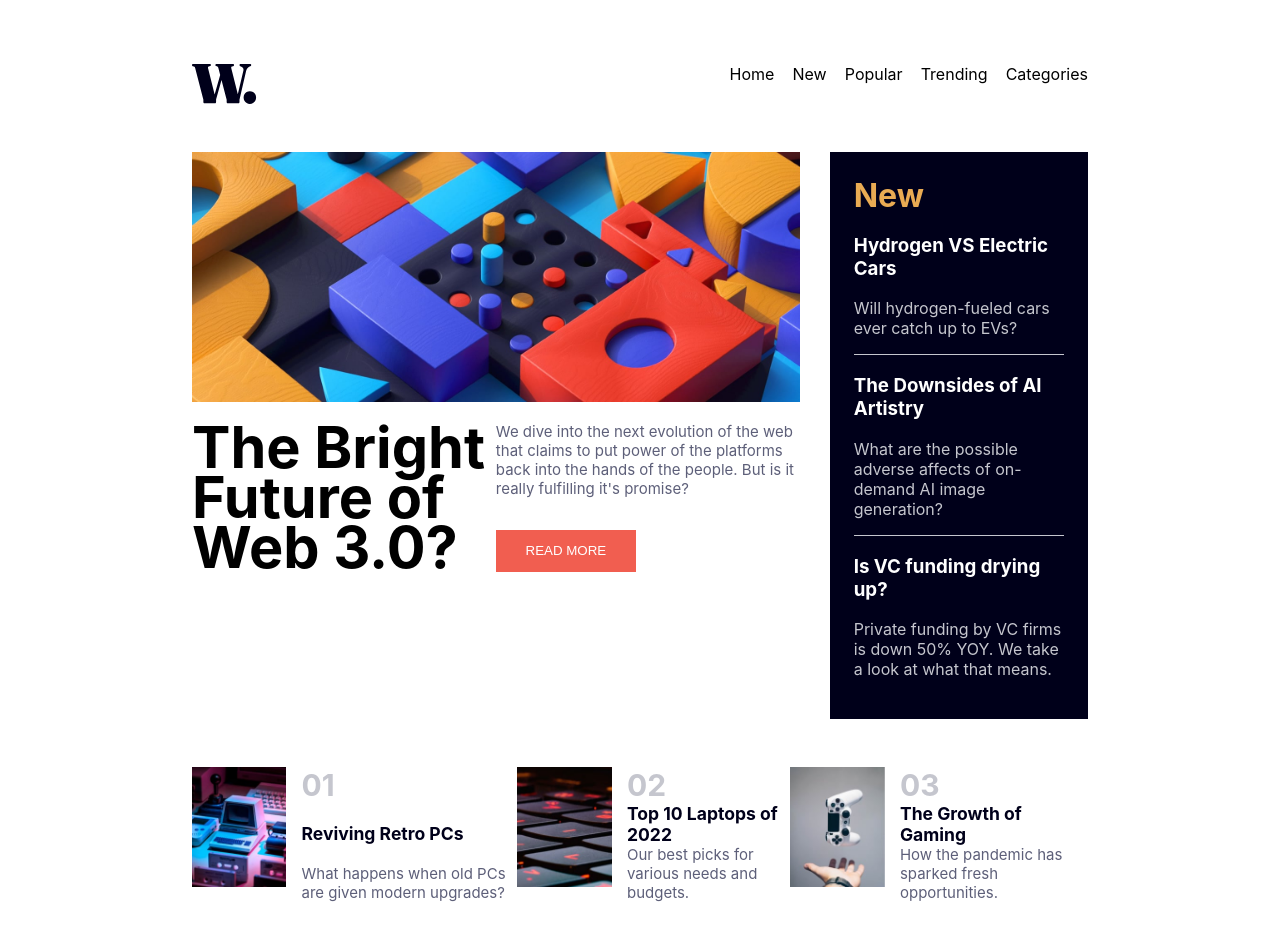
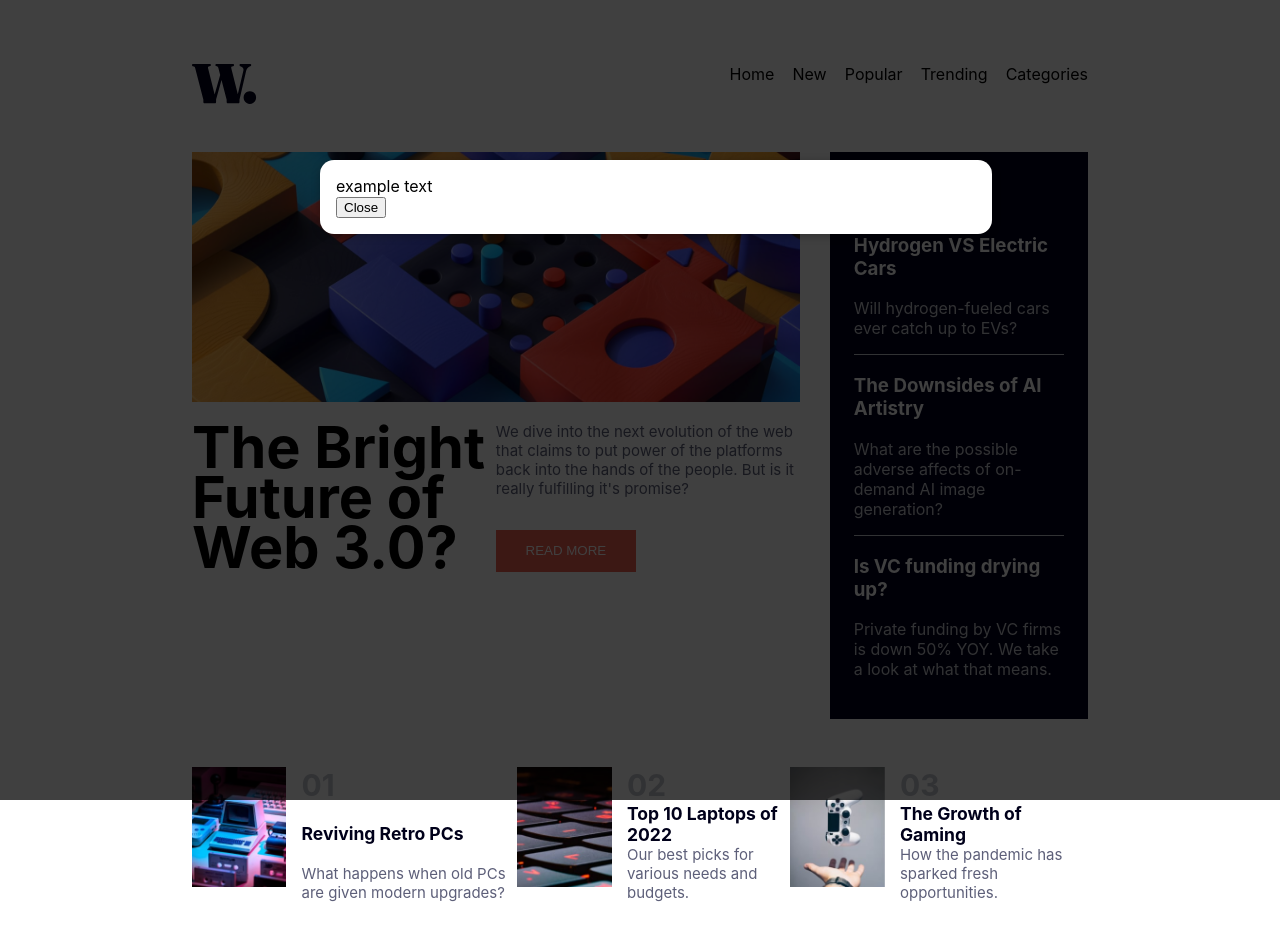
Before and after one commit to Chaffexd/news-homepage, a React (Create React App) app: page / in a window 1280 px wide. Both pictures are taken after a click on the button "READ MORE". Shown: the top 940 px of the page. Built offline with nearby package versions, Linux system fonts and the light colour scheme.

Commit message:
added portal, fix the prop to close modal

```diff
--- a/public/index.html
+++ b/public/index.html
@@ -28,6 +28,7 @@
   </head>
   <body>
     <noscript>You need to enable JavaScript to run this app.</noscript>
+    <div id="overlays"></div>
     <div id="root"></div>
     <!--
       This HTML file is a template.
--- a/src/App.js
+++ b/src/App.js
@@ -3,27 +3,40 @@
 import Footer from './components/Footer/Footer';
 import Header from './components/Layout/Header';
 import Landing from './components/Main/Landing';
-import './App.css';
 import MobileHeader from './components/Layout/MobileHeader';
 import MobileMain from './components/Mobile/MobileMain';
+import Modal from './components/Modal/Modal';
+import './App.css';
+
 
 function App() {
   // Here we are using useState to determine the window width and render a diff
   // component based on that
   // remember: first var is default state, function is new state
   const [isDesktop, setDesktop] = useState(window.innerWidth > 1150);
+  const [showModal, setModal] = useState(false);
+
+  const showModalHandler = () => {
+    setModal(true);
+  };
+
+  const hideModalHandler = () => {
+    setModal(false);
+  };
+
   const updateWidth = () => {
     setDesktop(window.innerWidth > 1150);
   };
   useEffect(() => {
     window.addEventListener("resize", updateWidth);
     return() => {window.removeEventListener("resize", updateWidth)}
-  }, [isDesktop]);
+  }, []);
   return (
     <div className="App">
+      {showModal && <Modal onHideModal={hideModalHandler} />}
       {isDesktop ? <Header /> : <MobileHeader />}
       <main>
-        {isDesktop ? <Landing /> : <MobileMain />}
+        {isDesktop ? <Landing onClick={showModalHandler} /> : <MobileMain />}
       </main>
       <Footer />
     </div>
--- a/src/components/Main/Landing.js
+++ b/src/components/Main/Landing.js
@@ -4,13 +4,15 @@
 
 import classes from './Landing.module.css';
 
-const Landing = () => {
+const Landing = (props) => {
   return (
     <div className={classes.newsLanding}>
         <Main
             title="The Bright Future of Web 3.0?"
             paragraph="We dive into the next evolution of the web that claims to put power of the platforms
             back into the hands of the people. But is it really fulfilling it's promise?"
+            onClick={props.onClick}
+            onHideModal={props.hideModalHandler}
         />
         <Side />
     </div>
--- a/src/components/Main/Main.js
+++ b/src/components/Main/Main.js
@@ -4,6 +4,7 @@
 import classes from './Main.module.css';
 
 const Main = (props) => {
+
     return (
         <div className={classes.leftContainer}>
             <img src={mainImage} alt="Web 3 img" className={classes.img} />
@@ -15,7 +16,7 @@
                     <p>
                         {props.paragraph}
                     </p>
-                <button className={classes.button}>READ MORE</button>
+                    <button className={classes.button} onClick={props.onClick} >READ MORE</button>
                 </div>
             </div>
         </div>
--- /dev/null
+++ b/src/components/Modal/Modal.js
@@ -0,0 +1,34 @@
+import React, { Fragment } from 'react';
+import ReactDOM from 'react-dom';
+
+import classes from './Modal.module.css';
+
+const Backdrop = props => {
+    return(
+        <div className={classes.backdrop} onClick={props.onHideModal}></div>
+    )
+};
+
+const ModalOverlay = (props) => {
+    return(
+        <div className={classes.modal}>
+            <div className={classes.content}>
+                <p>example text</p>
+                <button onClick={props.onHideModal}>Close</button>
+            </div>
+        </div>
+    )
+};
+
+const portalElement = document.getElementById("overlays");
+
+const Modal = () => {
+  return (
+    <Fragment>
+        {ReactDOM.createPortal(<Backdrop />, portalElement)}
+        {ReactDOM.createPortal(<ModalOverlay></ModalOverlay>, portalElement)}
+    </Fragment>
+  )
+};
+
+export default Modal;
--- /dev/null
+++ b/src/components/Modal/Modal.module.css
@@ -0,0 +1,40 @@
+.backdrop {
+    position: fixed;
+    top: 0;
+    left: 0;
+    width: 100%;
+    height: 100vh;
+    z-index: 20;
+    background-color: rgba(0, 0, 0, 0.75);
+  }
+
+  .modal {
+    position: fixed;
+    top: 20vh;
+    left: 5%;
+    width: 90%;
+    background-color: white;
+    padding: 1rem;
+    border-radius: 14px;
+    box-shadow: 0 2px 8px rgba(0, 0, 0, 0.25);
+    z-index: 30;
+    animation: slide-down 300ms ease-out forwards;
+  }
+
+  @media (min-width: 768px) {
+    .modal {
+      width: 40rem;
+      left: calc(50% - 20rem);
+    }
+  }
+
+  @keyframes slide-down {
+    from {
+      opacity: 0;
+      transform: translateY(-3rem);
+    }
+    to {
+      opacity: 1;
+      transform: translateY(0);
+    }
+  }
```
Lines whose indentation alone changed are shown as unchanged.
